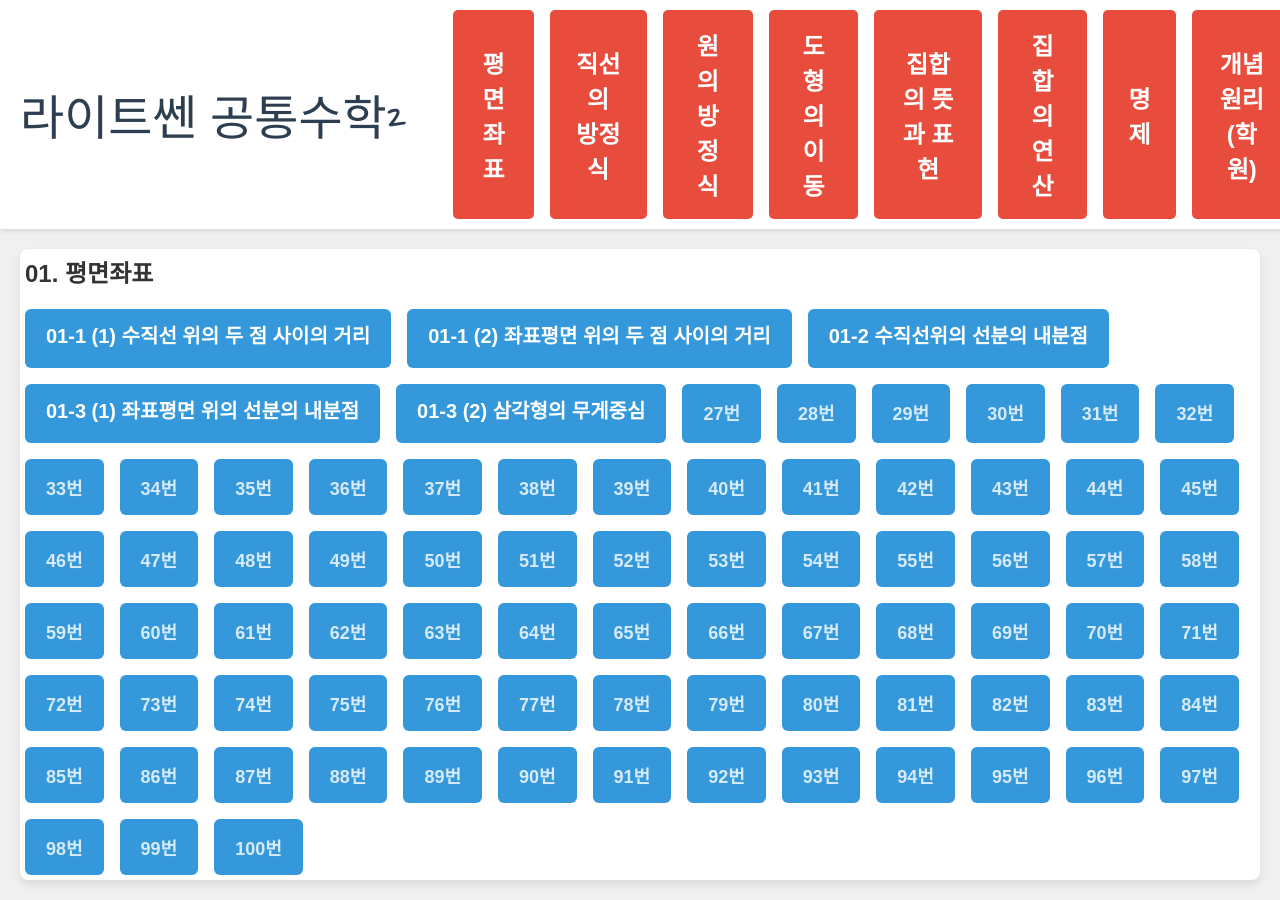
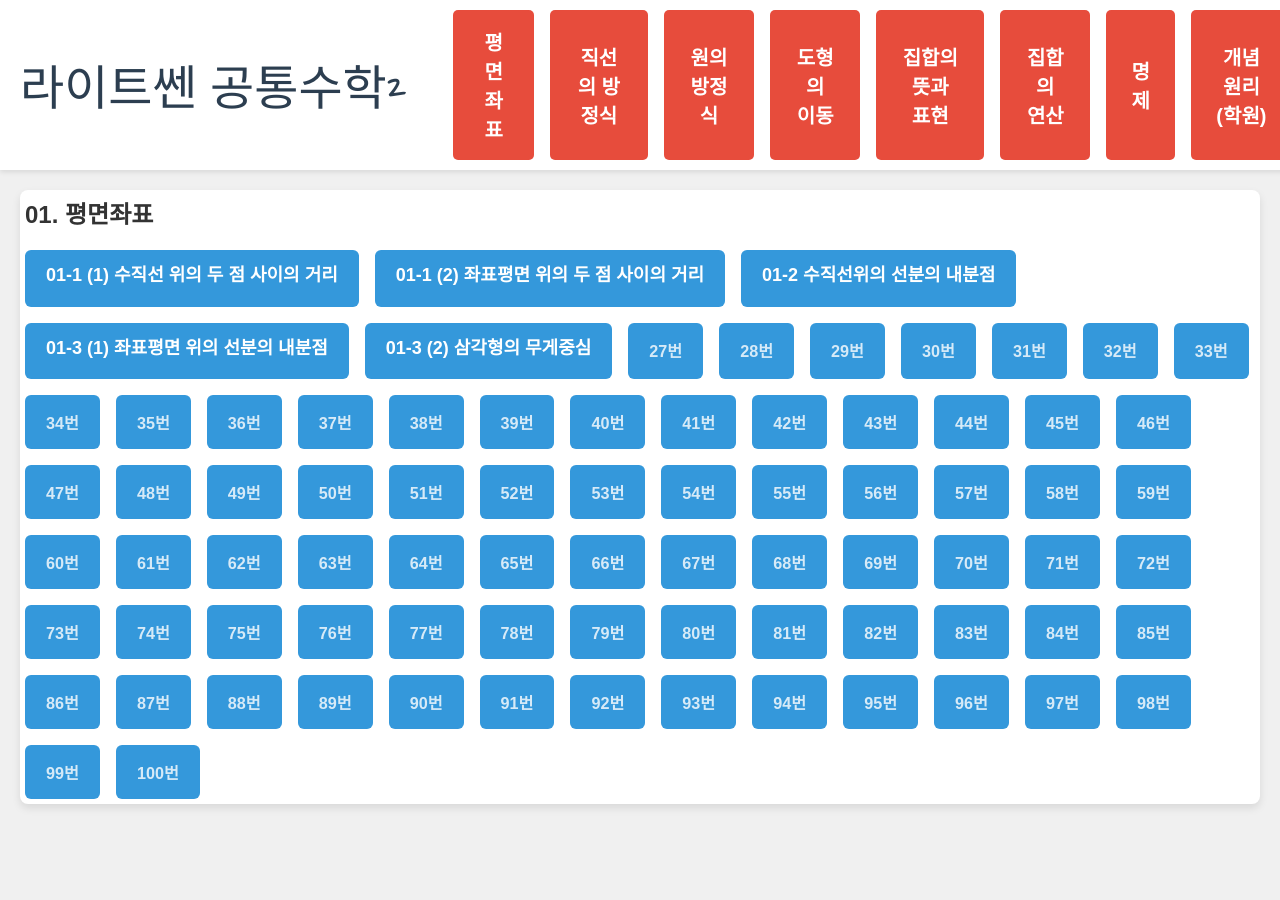
Before and after one commit to sorrism00/Lightssen, a plain HTML site: page index.html in a window 1280 px wide. Shown: the top 900 px of the page. After the commit the page ends 824 px from the top, so only its background shows below. Drawn offline with Linux system fonts and the light colour scheme.

Commit message:
Update index.html

```diff
--- a/index.html
+++ b/index.html
@@ -43,7 +43,7 @@
             flex-grow: 0;
             padding: 17px 25px;
             margin: 0 8px;
-            font-size: 24px; /* 기존 20px + 4px */
+            font-size: 20px; /* 기존 24px -> 20px */
             font-weight: bold;
             color: #fff;
             background-color: #e74c3c;
@@ -95,7 +95,7 @@
 
         .video-button {
             padding: 15px 21px;
-            font-size: 20px; /* 기존 20px - 2px */
+            font-size: 18px; /* 기존 20px -> 18px */
             font-weight: bold;
             color: #fff;
             background-color: #3498db;
```
